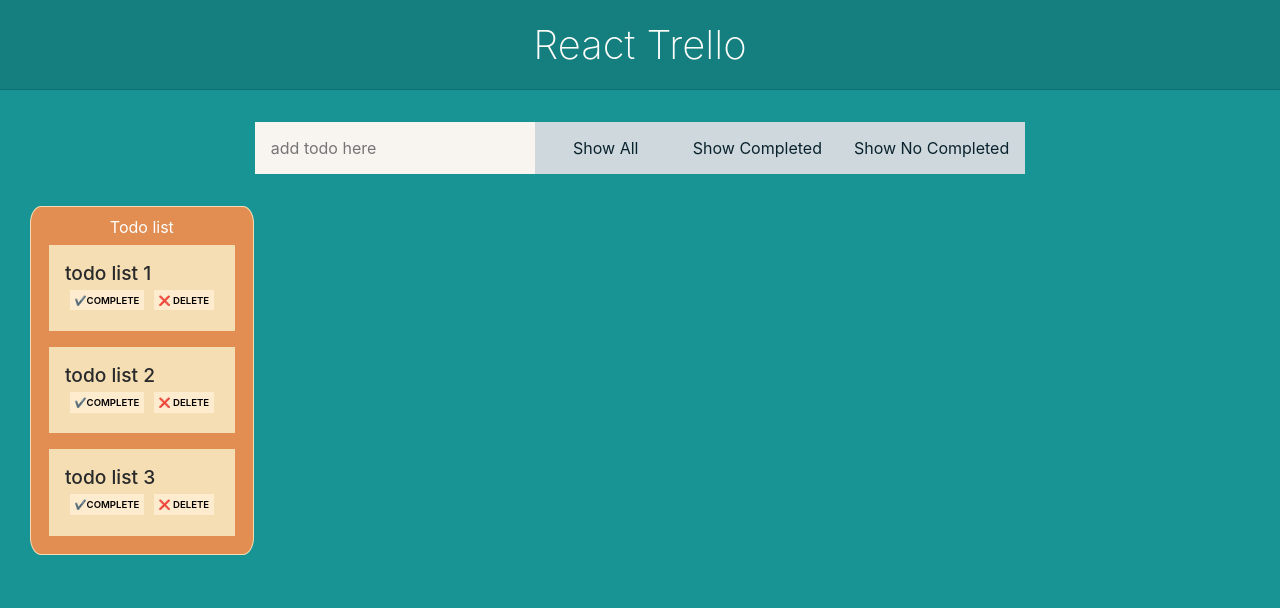
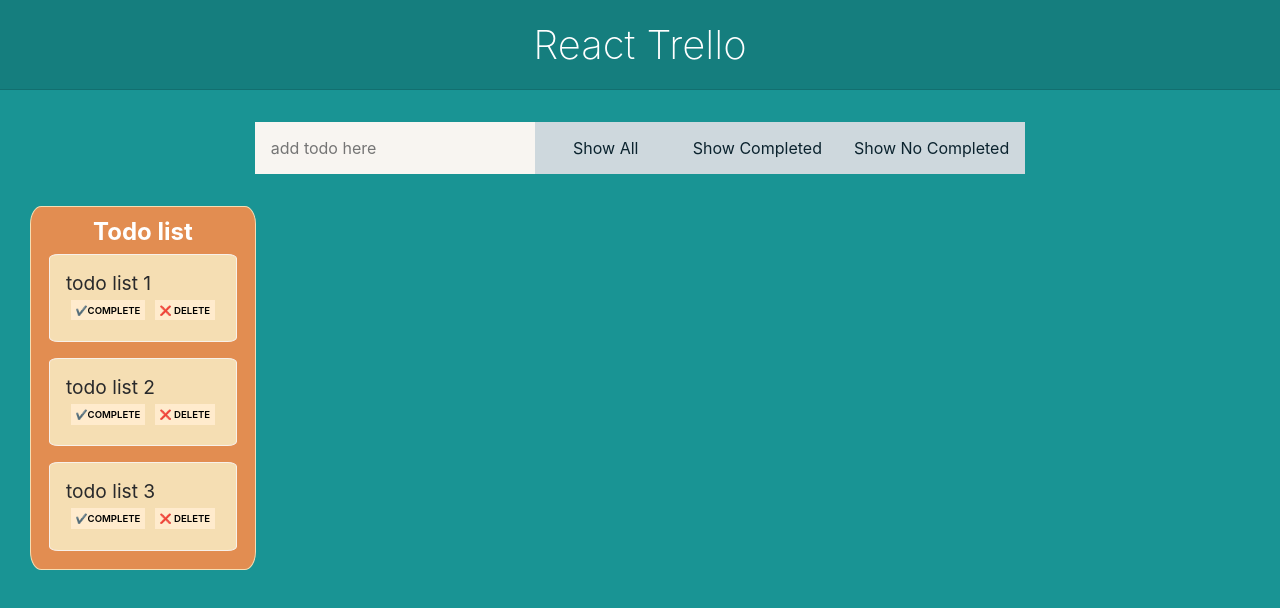
Before and after one commit to vedranaha/react-trello-redux, a React (Create React App) app: page / in a window 1280 px wide. Shown: the top 608 px of the page. Built offline with nearby package versions, Linux system fonts and the light colour scheme.

Commit message:
TodosList: flex-start, border, border-radius

```diff
--- a/src/components/TodosList.css
+++ b/src/components/TodosList.css
@@ -4,11 +4,14 @@
   flex-direction: column;
   flex-wrap: nowrap;
   align-content: center;
-  justify-content: center;
+  justify-content: flex-start;
 }
 .listTitle {
-  align-items: center;
+  display: flex;
+  align-items: flex-start;
   color: white;
+  font-weight: 700;
+  font-size: 1.5em;
 }
 .todo {
   background-color: wheat;
@@ -19,6 +22,8 @@
   width: fit-content;
   justify-content: space-between;
   height: fit-content;
+  border: 1px solid rgb(248, 241, 234);
+  border-radius: 5%;
 }
 .todo .isCompleted {
   color: grey;
@@ -29,7 +34,7 @@
 }
 .todo .text {
   color: rgb(40, 41, 43);
-  font-weight: 500;
+  font-weight: 400;
   font-size: 1.2em;
 }
 .todo.completed {
```
